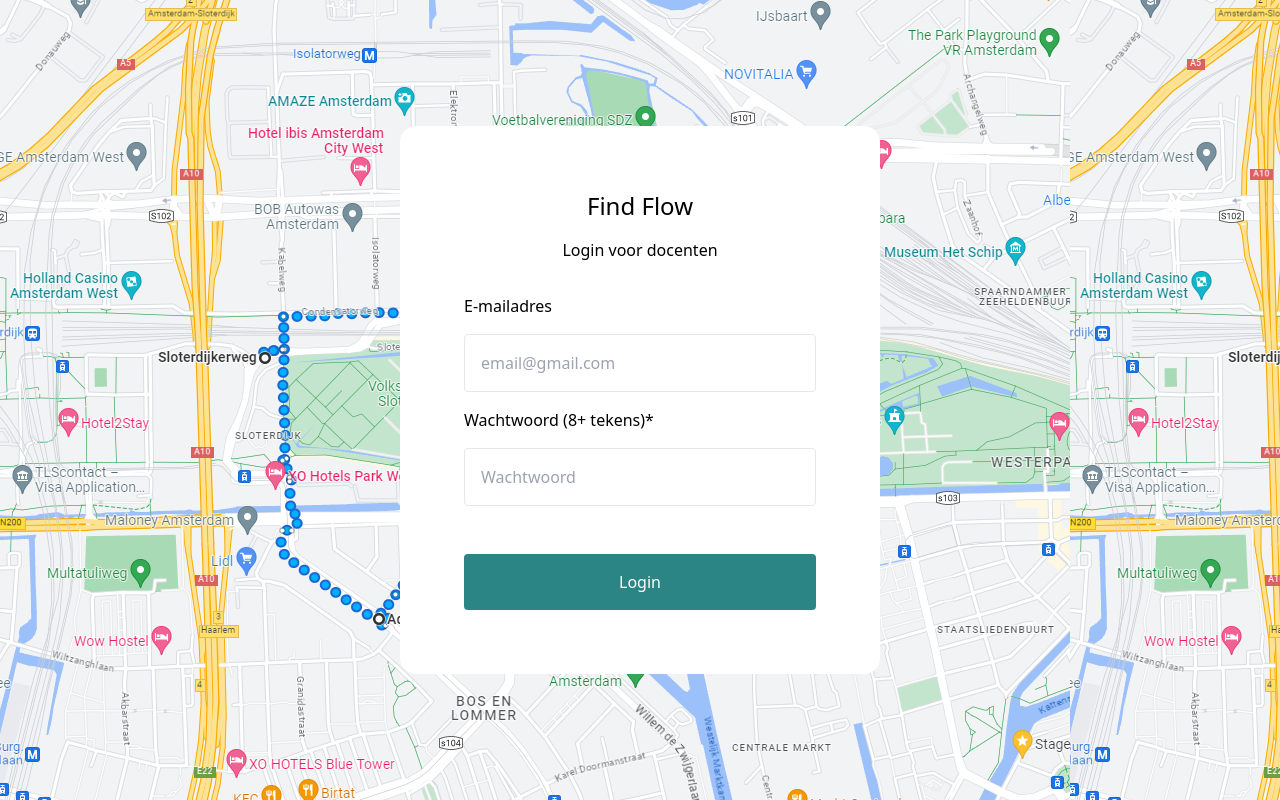
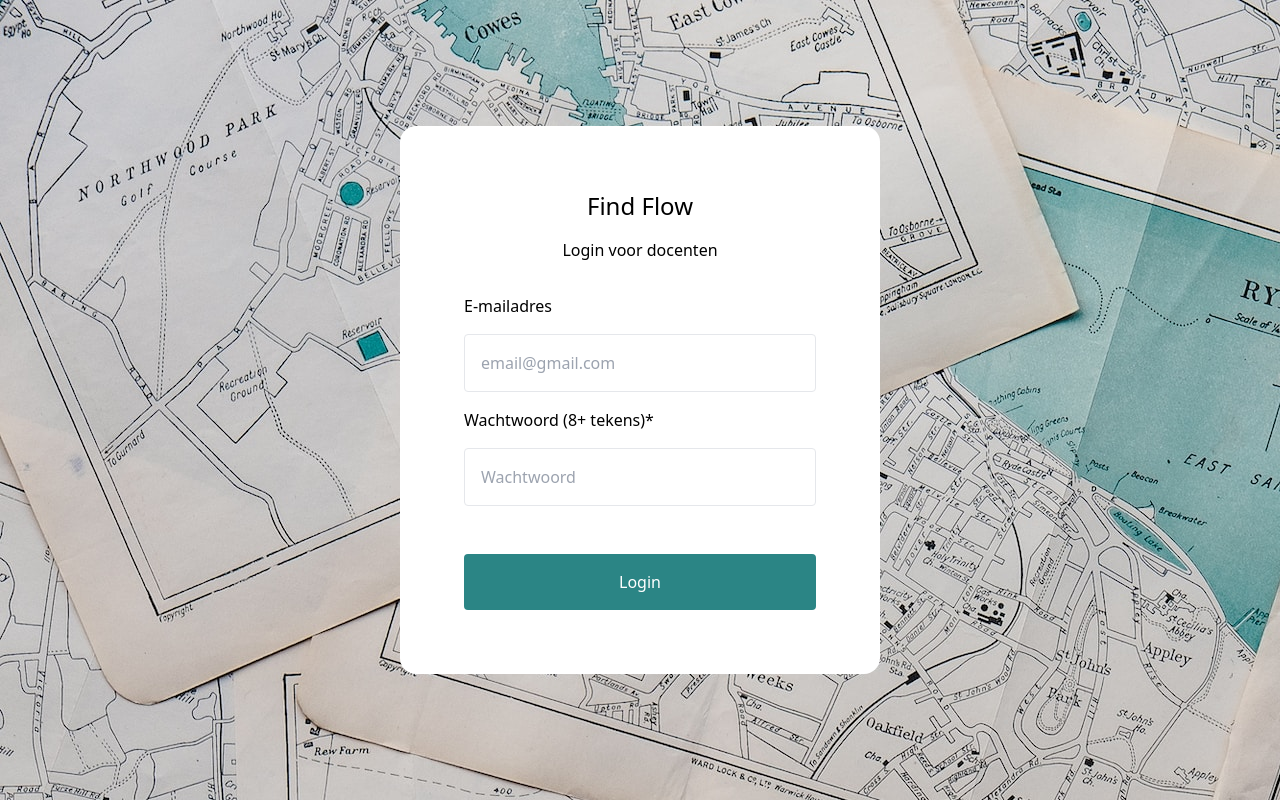
Before and after one commit to joeribreedveld/findflow, a Next.js app: page /login in a window 1280 px wide. Built offline with nearby package versions, Linux system fonts and the light colour scheme.

Commit message:
feat: fix student image and change login image

```diff
--- a/src/pages/login.tsx
+++ b/src/pages/login.tsx
@@ -4,7 +4,7 @@
 
 // Functions
 const Login: NextPage = () => (
-  <div className="flex h-screen items-center justify-center bg-[url(/img/map-placeholder.jpg)]">
+  <div className="flex h-screen items-center justify-center bg-[url(/img/map.jpg)]">
     <section className="flex flex-col items-center rounded-2xl bg-white p-16">
       <h1 className="mb-4 text-2xl font-medium">Find Flow</h1>
       <p>Login voor docenten</p>
```
Also changed, not shown: public/img/map.jpg (added), public/img/student-8.jpg (renamed from public/img/jurica-koletic-7YVZYZeITc8-unsplash.jpg).
